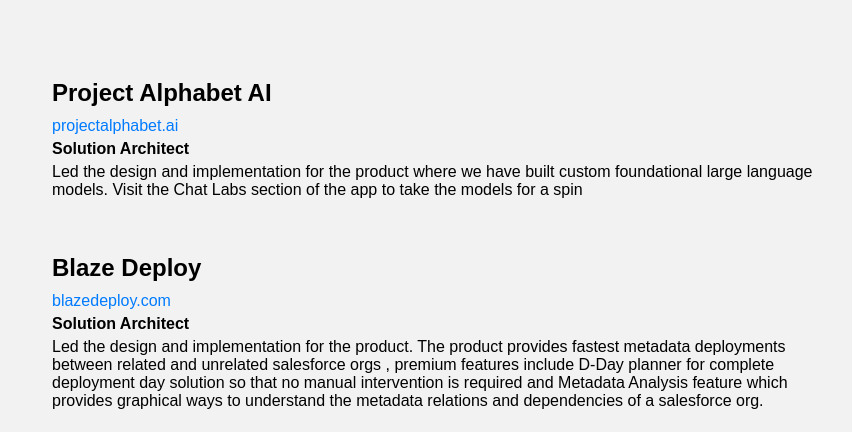
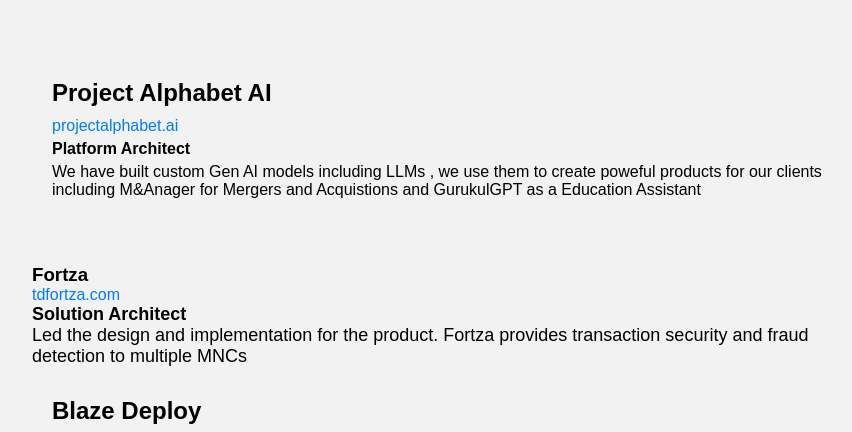
Before and after one commit to himhn7/portfolio, a plain HTML site: page index.html in a window 1280 px wide. Shown: the part 325-757 px from the top of the page, without its empty margins (208-1060 px from the left). Drawn offline with Linux system fonts and the light colour scheme.

Commit message:
Project Updates

```diff
--- a/index.html
+++ b/index.html
@@ -33,8 +33,15 @@
             <li class="project">
                 <h3>Project Alphabet AI</h3>
                 <a href="http://projectalphabet.ai/">projectalphabet.ai</a>
+                <b><p>Platform Architect</p></b>
+                <p>We have built custom Gen AI models including LLMs , we use them to create poweful products for our clients including M&Anager for Mergers and Acquistions and GurukulGPT as a Education Assistant </p>
+            </li>
+
+            <li class="project"></li>
+                <h3>Fortza</h3>
+                <a href="https://tdfortza.com/">tdfortza.com</a>
                 <b><p>Solution Architect</p></b>
-                <p>Led the design and implementation for the product where we have built custom foundational large language models. Visit the Chat Labs section of the app to take the models for a spin</p>
+                <p>Led the design and implementation for the product. Fortza provides transaction security and fraud detection to multiple MNCs</p>
             </li>
 
             <li class="project">
```
